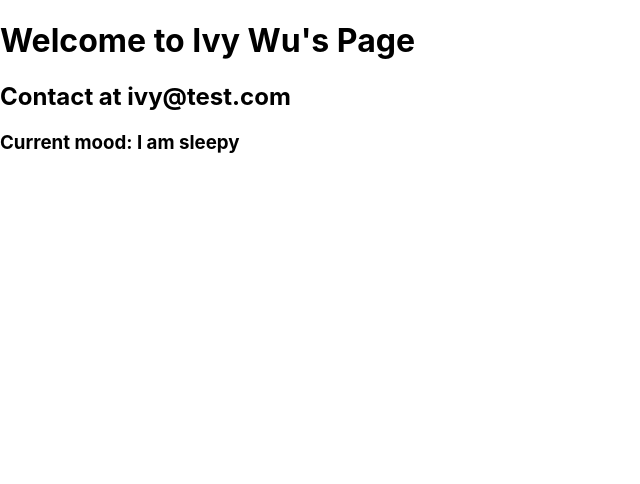
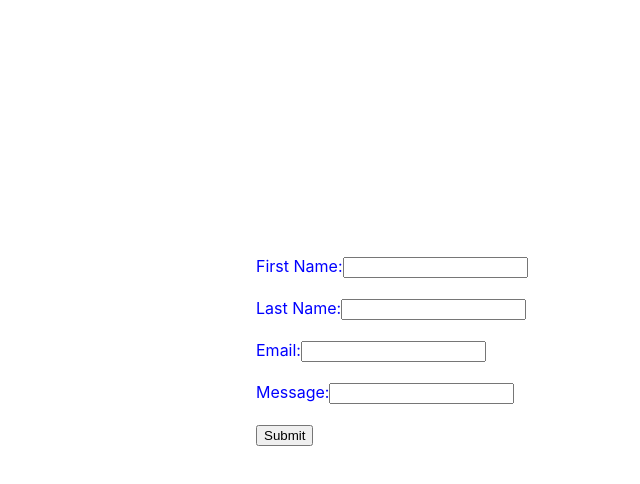
Before and after one commit to ivwu/intro-to-react, a React (Create React App) app: page / in a window 1280 px wide. Shown: the top 484 px of the page, without its empty margins (0-640 px from the left). Built offline with nearby package versions, Linux system fonts and the light colour scheme.

Commit message:
adds controlled inputs

```diff
--- /dev/null
+++ b/src/components/ContactForm/ContactForm.css
@@ -0,0 +1,7 @@
+.Form-container {
+  color: blue;
+  margin: 20%;
+}
+/* .Form-label {
+  margin: 19%;
+} */
--- a/src/components/ContactForm/ContactForm.js
+++ b/src/components/ContactForm/ContactForm.js
@@ -1,61 +1,101 @@
 import React, { Component } from "react";
+import "./ContactForm.css";
 
 class ContactForm extends Component {
   constructor(props) {
     super(props);
     this.state = {
-      firstName: "Ivy",
-      lastName: "Wu",
-      email: "ivy@test.com",
-      message: "I am sleepy",
+      firstName: "",
+      lastName: "",
+      email: "",
+      message: "",
     };
   }
+
+  handleFirstNameChange = (event) => {
+    this.setState({ firstName: event.target.value }); //grab the value from the first name input field
+  };
+
+  handleLastNameChange = (event) => {
+    this.setState({
+      lastName: event.target.value,
+    });
+  };
+
+  handleEmailChange = (event) => {
+    this.setState({
+      email: event.target.value,
+    });
+  };
+
+  handleMessageChange = (event) => {
+    this.setState({
+      message: event.target.value,
+    });
+  };
+
   render() {
     const { firstName, lastName, email, message } = this.state;
     return (
       <div>
-        <h1>
-          Welcome to {firstName} {lastName}'s Page
-        </h1>
-        <h2>Contact at {email}</h2>
-        <h3>Current mood: {message}</h3>
+        <h2>{firstName}</h2>
+        <h2>{lastName}</h2>
+        <h2>{email}</h2>
+        <h2>{message}</h2>
+        <form className="Form-container">
+          <label htmlFor="firstName" className="Form-label">
+            First Name:
+            <input
+              id="firstName"
+              type="text"
+              name="name"
+              value={firstName}
+              onChange={this.handleFirstNameChange}
+            />
+          </label>
+          <br />
+          <br />
+          <label htmlFor="lastName">
+            Last Name:
+            <input
+              id="lastName"
+              type="text"
+              name="name"
+              value={lastName}
+              onChange={this.handleLastNameChange}
+            />
+          </label>
+          <br />
+          <br />
+          <label htmlFor="email">
+            Email:
+            <input
+              id="email"
+              type="text"
+              name="name"
+              value={email}
+              onChange={this.handleEmailChange}
+            />
+          </label>
+          <br />
+          <br />
+          <label htmlFor="message">
+            Message:
+            <input
+              id="message"
+              type="text"
+              name="name"
+              value={message}
+              onChange={this.handleMessageChange}
+            />
+          </label>
+          <br />
+          <br />
+          <input type="submit" value="Submit" />
+        </form>
       </div>
     );
   }
 }
 
 export default ContactForm;
-
-// 1. props are static while state can be changed (setState)
-// 2. you can define the state with a constructor and super within class component
-// 3. state can be updated with setState
-// 4. 'create-react-app' is a framework that helps make the backbone of a react app and let's programmer start their react coding quickly. code for components will be added in the "src" folder with a components folder made within it to store all components. The `index.js` file is the entry point of the application and holds the ReactDOM rendering of the App.js. App.js is the top-level component that stores all the other components to be imported into index.js
-// 5. The import/export statements are for components and it's use to allow components to be moved within and out of their own files
-// 6.
-// import React, { Component } from "react";
-
-// class ContactForm extends Component {
-//   constructor(props) {
-//     super(props);
-//     this.state = {
-//       firstName: "Ivy",
-//       lastName: "Wu",
-//       email: "ivy@test.com",
-//       message: "I am sleepy",
-//     };
-//   }
-//   render() {
-//     const { firstName, lastName, email, message } = this.state;
-//     return (
-//       <div>
-//         <h1>
-//           Welcome to {firstName} {lastName}'s Page
-//         </h1>
-//         <h2>Contact at {email}</h2>
-//         <h3>Current mood: {message}</h3>
-//       </div>
-//     );
-//   }
-// }
-
-// export default ContactForm;
```
